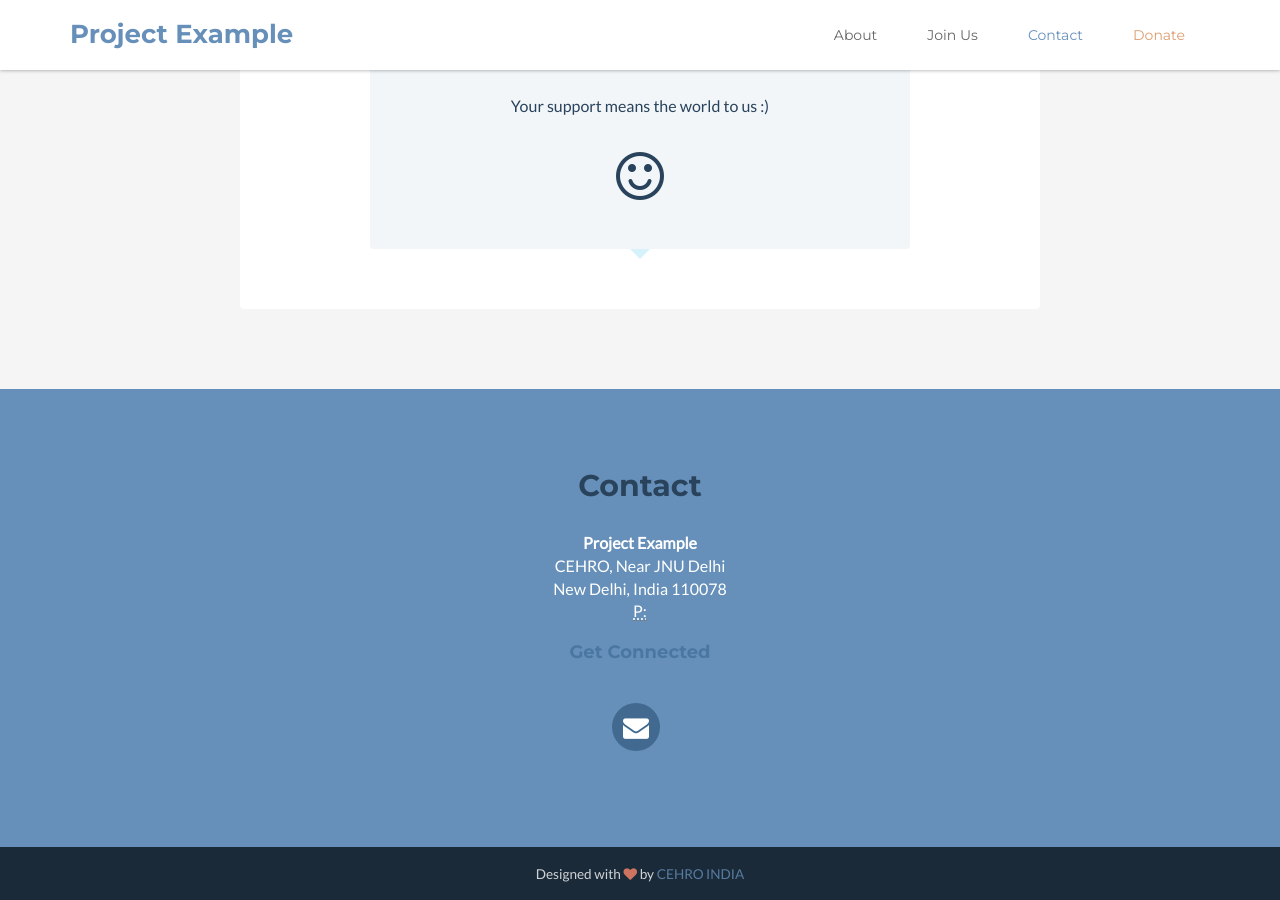
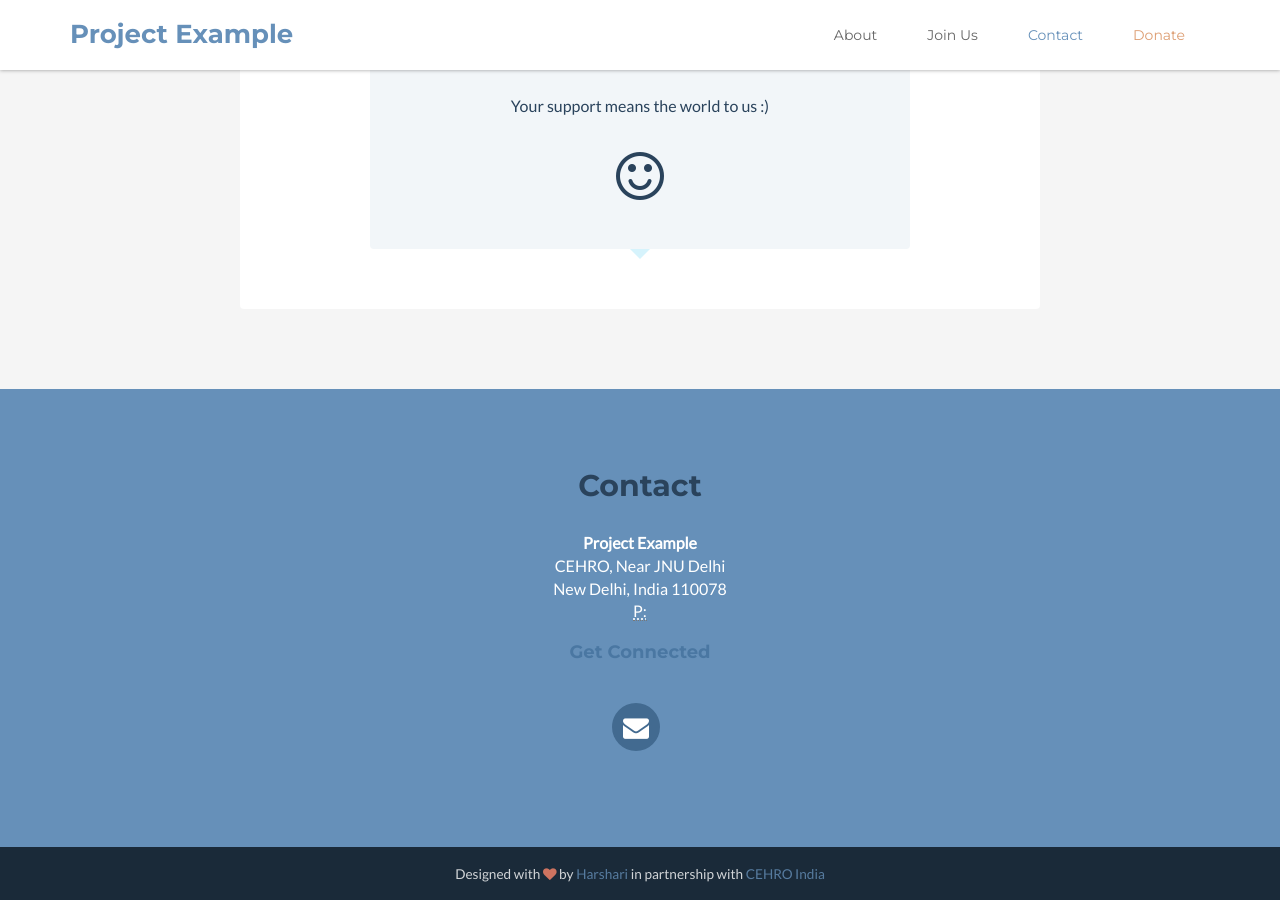
Before and after one commit to donatesmartphone/donatesmartphone.github.io, a Jekyll site: the page built from index.html, in a window 1280 px wide and 900 px high, scrolled down 2326 px. Built offline with Jekyll 4.4.1, drawn with Linux system fonts in a browser that asks for light colours; nearby versions of some CDN libraries; comment, search, counter and statistics services are not loaded.

Commit message:
Update footer.html

```diff
--- a/_includes/footer.html
+++ b/_includes/footer.html
@@ -1,6 +1,6 @@
 <!-- ******FOOTER****** -->
 <footer class="footer">
   <div class="container text-center">
-    <small class="copyright">Designed with <i class="fa fa-heart"></i> by <a href="http://themes.3rdwavemedia.com" target="_blank">CEHRO INDIA</a></small>
+    <small class="copyright">Designed with <i class="fa fa-heart"></i> by <a href="https://harshari.github.io/" target="_blank">Harshari</a> in partnership with <a href="https://harshari.github.io/" target="_blank">CEHRO India</a></small>
   </div><!--//container-->
 </footer><!--//footer-->
```
